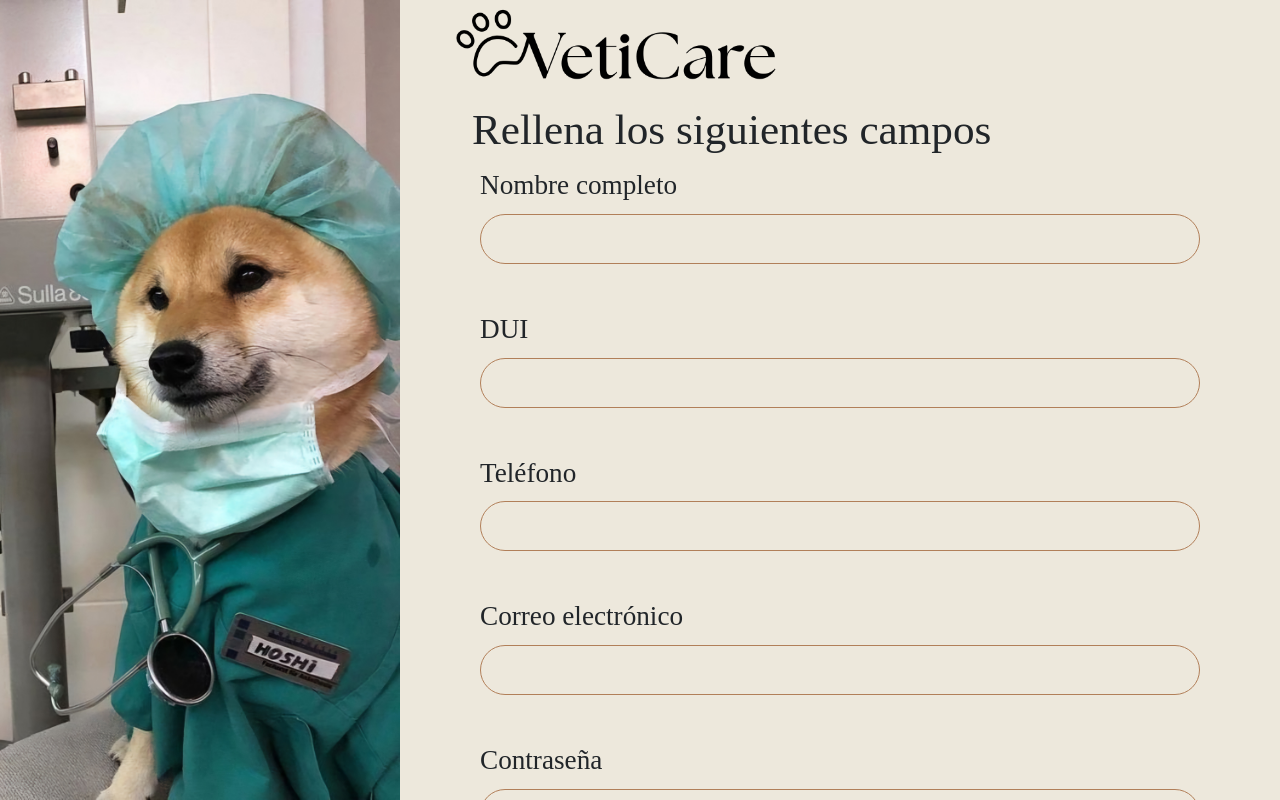
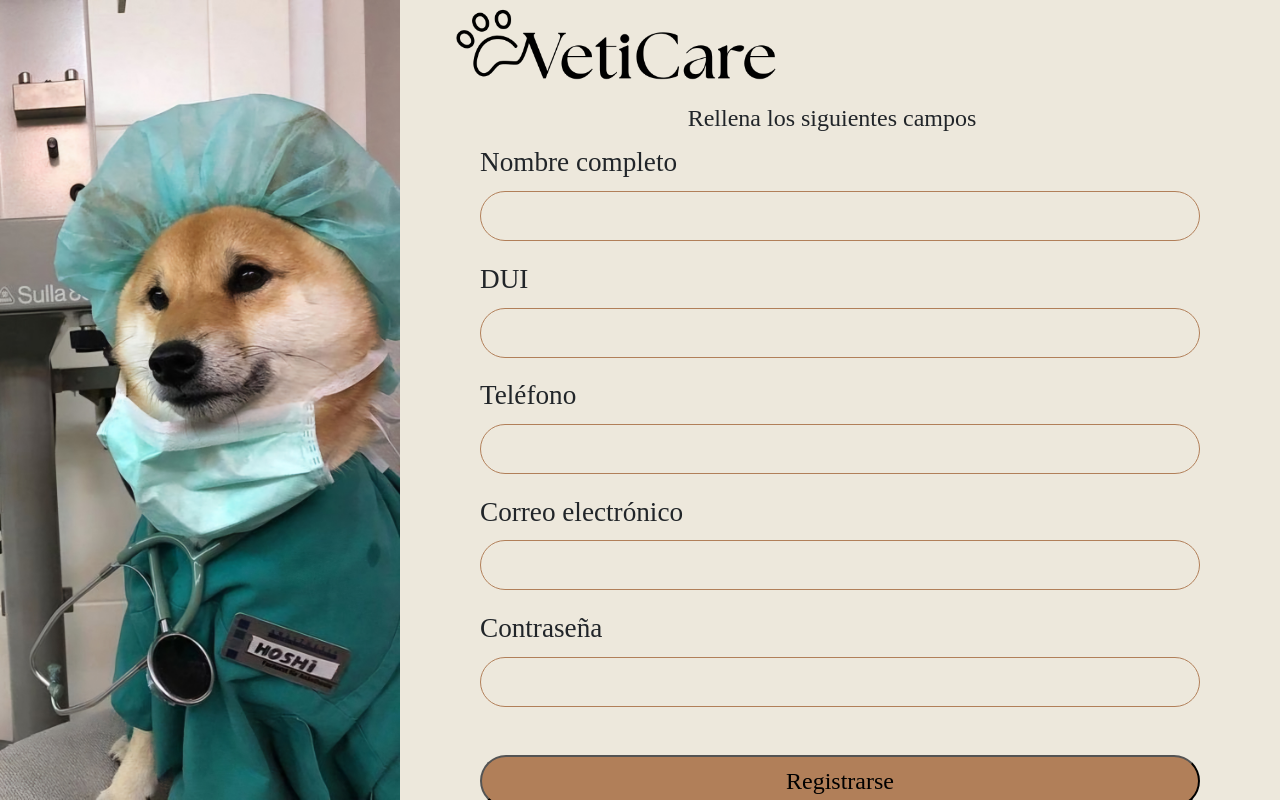
Before and after one commit to DarkCastro24/VetiCare, a React (Vite) app in the folder VetiCare_Frontend/: page /register in a window 1280 px wide. Built offline with nearby package versions, Linux system fonts and the light colour scheme.

Commit message:
:lipstick: Fix: Field interactions with user

```diff
--- a/VetiCare_Frontend/src/assets/styles/pages/_register.scss
+++ b/VetiCare_Frontend/src/assets/styles/pages/_register.scss
@@ -49,6 +49,10 @@
     }
   }
 
+  .hidden {
+    display: none;
+  }
+
   .field-group {
     width: 100%;
     margin-bottom: 1rem;
@@ -69,11 +73,14 @@
 
     @include respond-to($desktop) {
       width: 72vw;
+
+
     }
 
     @include respond-to($mobile) {
       width: 100vw;
       padding-right: 2rem;
+
     }
 
     flex: content;
@@ -85,13 +92,20 @@
     padding-top: 1vh;
 
     h4 {
-      font-size: 2.7rem;
+      font-size: 2rem;
       margin-top: 0.5rem;
       font-family: "The Seasons";
       font-style: normal;
       font-weight: 300;
       text-align: left;
       padding-left: 4.5rem;
+
+      @include respond-to($mobile) {
+        padding-left: 1rem;
+        text-align: center;
+        font-size: 1.5rem;
+
+      }
     }
 
     #logo-container-register {
@@ -202,6 +216,17 @@
     color: $cafe;
     font-size: 1.4rem;
     text-decoration: none;
+    transition: text-decoration 0.2s ease; // opcional, más suave
+
+    &:hover {
+      text-decoration: underline;
+    }
+  }
+
+  @include respond-to($mobile) {
+    padding-left: 1rem;
+    text-align: center;
+    font-size: 1.5rem;
   }
 }
   }
--- a/VetiCare_Frontend/src/pages/register.jsx
+++ b/VetiCare_Frontend/src/pages/register.jsx
@@ -103,8 +103,8 @@ function Register() {
                                 },
                             })}
                         />
-                        <p className="error-message">
-                            {errors.full_name?.message || "\u00A0"}
+                        <p className={`error-message ${errors.full_name ? "" : "hidden"}`}>
+                            {errors.full_name?.message}
                         </p>
                     </div>
 
@@ -123,8 +123,8 @@ function Register() {
                                 },
                             })}
                         />
-                        <p className="error-message">
-                            {errors.dui?.message || "\u00A0"}
+                        <p className={`error-message ${errors.dui ? "" : "hidden"}`}>
+                            {errors.dui?.message}
                         </p>
                     </div>
 
@@ -142,8 +142,8 @@ function Register() {
                                 },
                             })}
                         />
-                        <p className="error-message">
-                            {errors.phone?.message || "\u00A0"}
+                        <p className={`error-message ${errors.phone ? "" : "hidden"}`}>
+                            {errors.phone?.message}
                         </p>
                     </div>
 
@@ -161,8 +161,8 @@ function Register() {
                                 },
                             })}
                         />
-                        <p className="error-message">
-                            {errors.email?.message || "\u00A0"}
+                        <p className={`error-message ${errors.email ? "" : "hidden"}`}>
+                            {errors.email?.message}
                         </p>
                     </div>
 
@@ -180,8 +180,8 @@ function Register() {
                                 },
                             })}
                         />
-                        <p className="error-message">
-                            {errors.password_hash?.message || "\u00A0"}
+                        <p className={`error-message ${errors.password_hash ? "" : "hidden"}`}>
+                            {errors.password_hash?.message}
                         </p>
                     </div>
 
```
Lines whose indentation alone changed are shown as unchanged.
